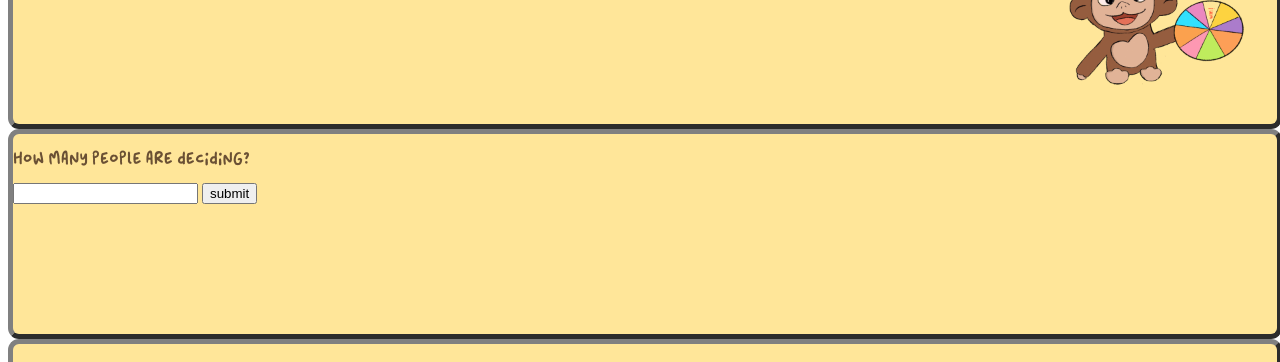
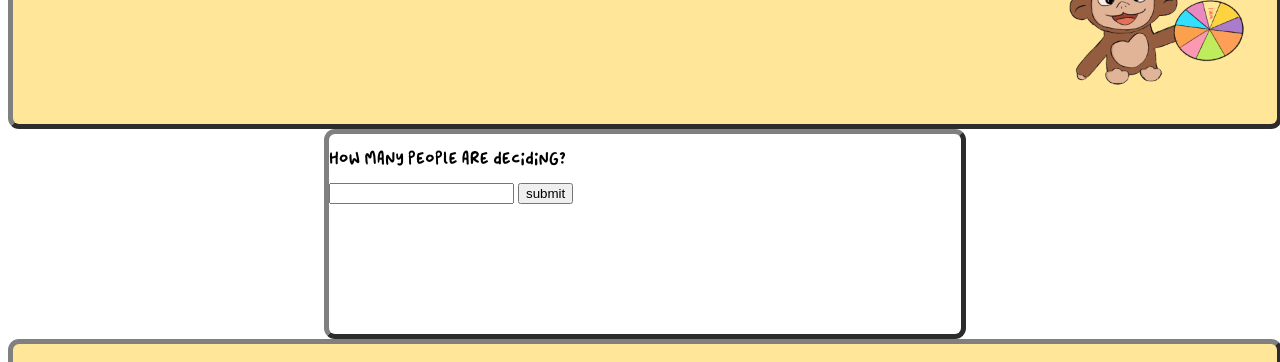
Before and after one commit to cstim240/ChaosHacks2024, a plain HTML site: page src/index.html in a window 1280 px wide. Shown: the part 89-451 px from the top of the page. Drawn offline with Linux system fonts and the light colour scheme.

Commit message:
centered block for body

```diff
--- a/src/index.html
+++ b/src/index.html
@@ -14,14 +14,10 @@
     </div>
     </div>
 
-    <div class = "colored-block">
-        <div id="body">
-            <div id="body1">
-                <p>How many people are deciding?</p>
-                <input id="NumPeople" type="number">
-                <button onclick="loadInputBoxes()">submit</button>
-            </div>
-        </div>
+    <div class="body-color">
+        <p>How many people are deciding?</p>
+        <input id="NumPeople" type="number">
+        <button onclick="loadInputBoxes()">submit</button>
     </div>
 
     <!-- footer -->
@@ -39,7 +35,7 @@
                 Yu Wu<br>
                 Maria Leon Campos<br>
                 Jennifer Huang<br>
-                <img src="./images/funkemonke.png"alt="monke"=width"300"=height"380">
+                <img src="./images/funkemonke.png"alt="monke" width"300" height"380">
                 <div id="monke">
                     <img src="./images/funkemonke.png">
                 </div>
--- a/src/style.css
+++ b/src/style.css
@@ -65,7 +65,13 @@ body{
     width: 300px;
 }
 
-.body1{
-    text-align: center;
-
+.body-color {
+    position: relative;
+    background-color: #ffffff;
+    height: 200px;
+    width: 50%;
+    margin-top: auto;
+    border: 5px outset grey;
+    border-radius: 11px;
+    margin-left: 25%;
 }
```
